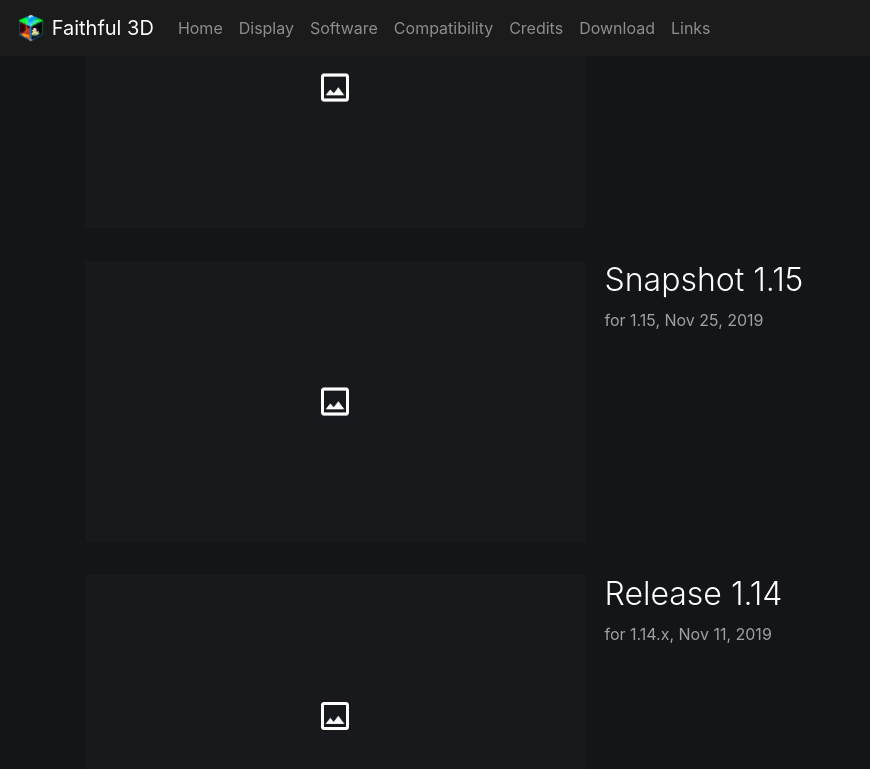
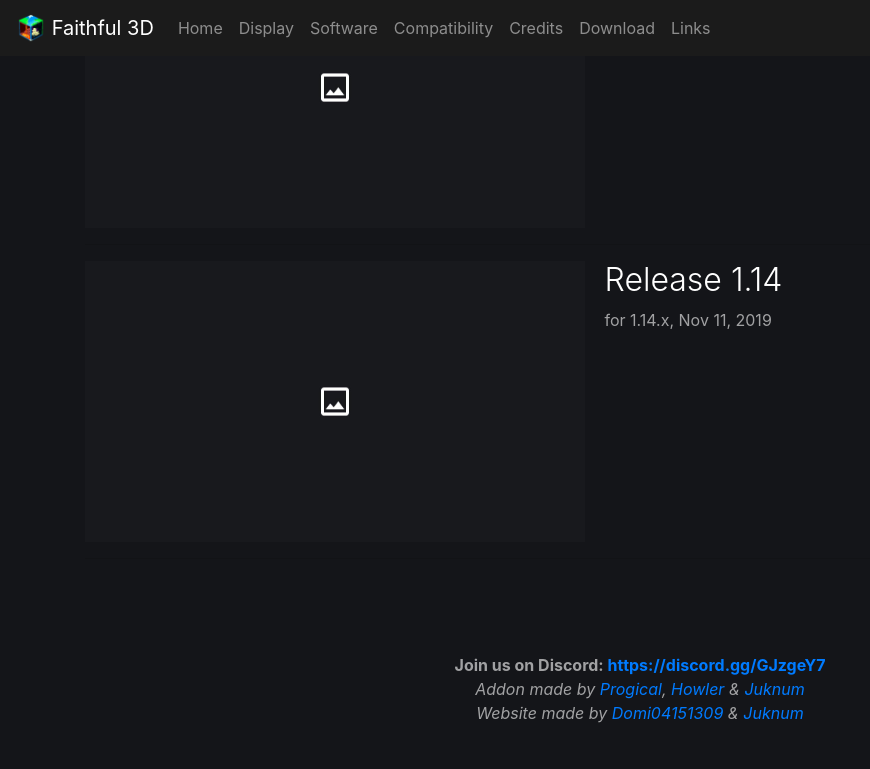
Before and after one commit to Faithful3D/Website, a Jekyll site: the page built from index.html, in a window 1280 px wide and 900 px high, scrolled down 1379 px. Shown: the top 769 px of the window, without its empty margins (0-870 px from the left). Built offline with Jekyll 4.4.1, drawn with Linux system fonts in a browser that asks for light colours.

Commit message:
Update index.html

```diff
--- a/index.html
+++ b/index.html
@@ -68,10 +68,10 @@ description: There it is! The official Website made by hand!
   </ul>
 </div>
 <hr>
-<img src="./image/home/github_banner.jpg" alt="GitHub Banner" class="links-image">
-<div class="links-content">
+<img src="./image/home/github_banner.jpg" alt="GitHub Banner" class="links-image" href=#>
+<div class="links-content" href=#>
   <h2>GitHub</h2>
-  <p>
+  <p align="justify">
     In order to enjoy all that is presented on this website,
     it is better to download the GitHub version.
     Note that some older versions will no longer be compatible with newer versions.
@@ -98,14 +98,6 @@ description: There it is! The official Website made by hand!
 <hr>
 <img src="./image/home/no_img.jpg" alt="Minecraft Screenshot" class="links-image">
 <div class="links-content">
-  <h2>Snapshot 1.15</h2>
-  <p>
-    for 1.15, Nov 25, 2019
-  </p>
-</div>
-<hr>
-<img src="./image/home/no_img.jpg" alt="Minecraft Screenshot" class="links-image">
-<div class="links-content">
   <h2>Release 1.14</h2>
   <p>
     for 1.14.x, Nov 11, 2019
```
